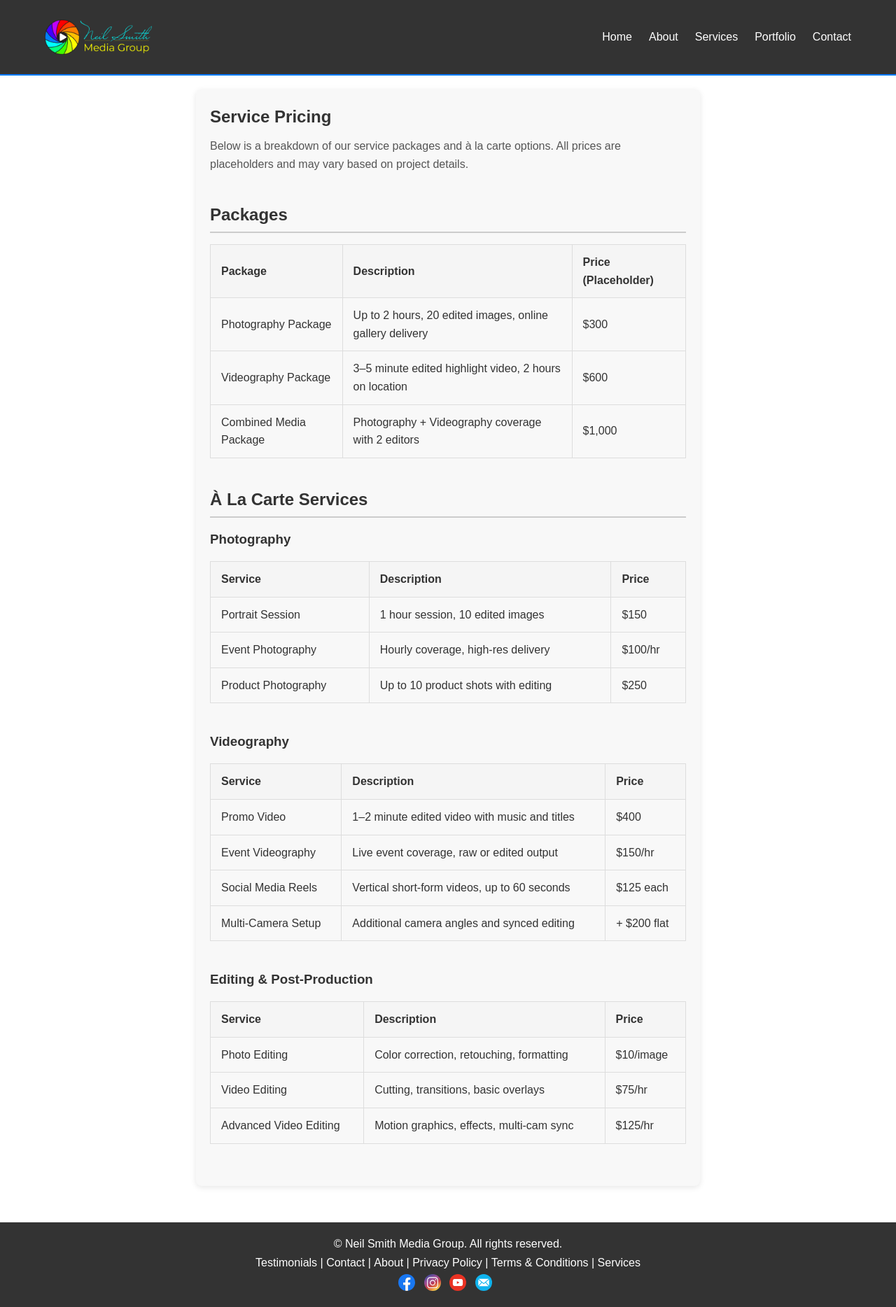
After one commit to warlikeloki/nsmg-review, a PHP site: page /services/pricing.html in a window 1280 px wide. The commit adds this page. Shown: the whole page at 70% size. Run offline with PHP 8.4, Linux system fonts and the light colour scheme.

Commit message:
gallery and portfolio updates.

```diff
--- /dev/null
+++ b/css/pricing.css
@@ -0,0 +1,38 @@
+/* Pricing Page Styles */
+
+.pricing-section {
+  padding: 20px;
+}
+
+.pricing-section h1 {
+  margin-bottom: 10px;
+}
+
+.pricing-section p {
+  margin-bottom: 20px;
+}
+
+.pricing-table {
+  width: 100%;
+  border-collapse: collapse;
+  margin-bottom: 40px;
+}
+
+.pricing-table th,
+.pricing-table td {
+  border: 1px solid #ddd;
+  padding: 12px 15px;
+  text-align: left;
+}
+
+.pricing-table th {
+  background-color: #f5f5f5;
+  font-weight: bold;
+}
+
+.category-heading {
+  margin-top: 40px;
+  font-size: 1.5rem;
+  border-bottom: 2px solid #ccc;
+  padding-bottom: 5px;
+}
--- a/header.html
+++ b/header.html
@@ -3,7 +3,7 @@
         <!-- Logo and Navigation -->
         <div class="nav-logo">
             <a href="/">
-                <img src="/media/logos/wordmark-withLogo.png" alt="Neil Smith Media Group Logo" class="site-logo">
+                <img src="/media/logos/Logo-wordmarkv2.png" alt="Neil Smith Media Group Logo" class="site-logo">
             </a>
         </div>
         <nav>
@@ -13,13 +13,20 @@
                 <li>
                     <a href="/services.html">Services</a>
                     <ul class="dropdown">
+                        <li><a href="/services.html">Services</a></li>
                         <li><a href="/services/photography.html">Photography</a></li>
                         <li><a href="/services/videography.html">Videography</a></li>
                         <li><a href="/services/editing.html">Editing</a></li>
                         <li><a href="/services/other-services.html">Other Available Services</a></li>
                     </ul>
                 </li>
-                <li><a href="/portfolio.html">Portfolio</a></li>
+                <li>
+                    <a href="/portfolio.html">Portfolio</a>
+                    <ul class="dropdown">
+                        <li><a href="/portfolio.html">Portfolio</a></li>
+                        <li><a href="/gallery/gallery.html">Gallery</a></li>
+                    </ul>
+                </li>
                 <li><a href="/contact.html">Contact</a></li>
             </ul>
             <div class="mobile-menu-icon" id="mobile-menu-icon">&#9776;</div>
--- a/json/equipment.json
+++ b/json/equipment.json
@@ -155,5 +155,11 @@
     "type": ["photography", "videography"],
     "category": "set piece",
     "description": "A clean, bright background perfect for product shots, interviews, and high-key lighting setups."
+  },
+  {
+    "name": "DJI Mini 2 Drone",
+    "type": ["photography", "videography"],
+    "category": "other accessories",
+    "description": "A miniature drone with 4K video capabilities, ideal for capturing aerial shots and landscapes with ease."
   }
 ]
--- /dev/null
+++ b/services/pricing.html
@@ -0,0 +1,176 @@
+<!DOCTYPE html>
+<html lang="en">
+<head>
+  <meta charset="UTF-8" />
+  <meta name="viewport" content="width=device-width, initial-scale=1.0" />
+  <title>Service Pricing - Neil Smith Media Group</title>
+
+  <!-- Stylesheets -->
+  <link rel="stylesheet" href="/css/global.css" />
+  <link rel="stylesheet" href="/css/layout.css" />
+  <link rel="stylesheet" href="/css/header.css" />
+  <link rel="stylesheet" href="/css/footer.css" />
+  <link rel="stylesheet" href="/css/navigation.css" />
+  <link rel="stylesheet" href="/css/forms.css" />
+  <link rel="stylesheet" href="/css/mobile.css" />
+  <link rel="stylesheet" href="/css/pricing.css" />
+</head>
+<body>
+  <!-- Header -->
+  <div id="header-container"></div>
+  <script>
+    fetch('/header.html')
+      .then(res => res.text())
+      .then(html => document.getElementById('header-container').innerHTML = html);
+  </script>
+
+  <!-- Page Container -->
+  <div class="page-container">
+    <!-- Left Sidebar -->
+    <aside class="sidebar left-sidebar"></aside>
+
+    <!-- Main Content -->
+    <main class="main-content">
+      <section class="pricing-section">
+        <h1>Service Pricing</h1>
+        <p>Below is a breakdown of our service packages and à la carte options. All prices are placeholders and may vary based on project details.</p>
+
+        <!-- PACKAGES -->
+        <h2 class="category-heading">Packages</h2>
+        <table class="pricing-table">
+          <thead>
+            <tr>
+              <th>Package</th>
+              <th>Description</th>
+              <th>Price (Placeholder)</th>
+            </tr>
+          </thead>
+          <tbody>
+            <tr>
+              <td>Photography Package</td>
+              <td>Up to 2 hours, 20 edited images, online gallery delivery</td>
+              <td>$300</td>
+            </tr>
+            <tr>
+              <td>Videography Package</td>
+              <td>3–5 minute edited highlight video, 2 hours on location</td>
+              <td>$600</td>
+            </tr>
+            <tr>
+              <td>Combined Media Package</td>
+              <td>Photography + Videography coverage with 2 editors</td>
+              <td>$1,000</td>
+            </tr>
+          </tbody>
+        </table>
+
+        <!-- À LA CARTE -->
+        <h2 class="category-heading">À La Carte Services</h2>
+
+        <!-- Photography -->
+        <h3>Photography</h3>
+        <table class="pricing-table">
+          <thead>
+            <tr>
+              <th>Service</th>
+              <th>Description</th>
+              <th>Price</th>
+            </tr>
+          </thead>
+          <tbody>
+            <tr>
+              <td>Portrait Session</td>
+              <td>1 hour session, 10 edited images</td>
+              <td>$150</td>
+            </tr>
+            <tr>
+              <td>Event Photography</td>
+              <td>Hourly coverage, high-res delivery</td>
+              <td>$100/hr</td>
+            </tr>
+            <tr>
+              <td>Product Photography</td>
+              <td>Up to 10 product shots with editing</td>
+              <td>$250</td>
+            </tr>
+          </tbody>
+        </table>
+
+        <!-- Videography -->
+        <h3>Videography</h3>
+        <table class="pricing-table">
+          <thead>
+            <tr>
+              <th>Service</th>
+              <th>Description</th>
+              <th>Price</th>
+            </tr>
+          </thead>
+          <tbody>
+            <tr>
+              <td>Promo Video</td>
+              <td>1–2 minute edited video with music and titles</td>
+              <td>$400</td>
+            </tr>
+            <tr>
+              <td>Event Videography</td>
+              <td>Live event coverage, raw or edited output</td>
+              <td>$150/hr</td>
+            </tr>
+            <tr>
+              <td>Social Media Reels</td>
+              <td>Vertical short-form videos, up to 60 seconds</td>
+              <td>$125 each</td>
+            </tr>
+            <tr>
+              <td>Multi-Camera Setup</td>
+              <td>Additional camera angles and synced editing</td>
+              <td>+ $200 flat</td>
+            </tr>
+          </tbody>
+        </table>
+
+        <!-- Editing & Post -->
+        <h3>Editing & Post-Production</h3>
+        <table class="pricing-table">
+          <thead>
+            <tr>
+              <th>Service</th>
+              <th>Description</th>
+              <th>Price</th>
+            </tr>
+          </thead>
+          <tbody>
+            <tr>
+              <td>Photo Editing</td>
+              <td>Color correction, retouching, formatting</td>
+              <td>$10/image</td>
+            </tr>
+            <tr>
+              <td>Video Editing</td>
+              <td>Cutting, transitions, basic overlays</td>
+              <td>$75/hr</td>
+            </tr>
+            <tr>
+              <td>Advanced Video Editing</td>
+              <td>Motion graphics, effects, multi-cam sync</td>
+              <td>$125/hr</td>
+            </tr>
+          </tbody>
+        </table>
+      </section>
+    </main>
+
+    <!-- Right Sidebar -->
+    <aside class="sidebar right-sidebar"></aside>
+  </div>
+
+  <!-- Footer -->
+  <div id="footer-container"></div>
+  <script>
+    fetch('/footer.html')
+      .then(res => res.text())
+      .then(html => document.getElementById('footer-container').innerHTML = html);
+  </script>
+</body>
+</html>
```
Also changed, not shown: about-us/about.html (+45 -30 lines), css/gallery.css (+46 -6 lines), css/portfolio.css (added, +55 -0 lines), gallery/gallery.html (+37 -71 lines), index.html (+12 -0 lines), js/modules/gallery.js (+33 -21 lines), js/portfolio.js (added, +14 -0 lines), portfolio.html (+83 -0 lines), media/logos/Logo-wordmarkv2.png (added).
